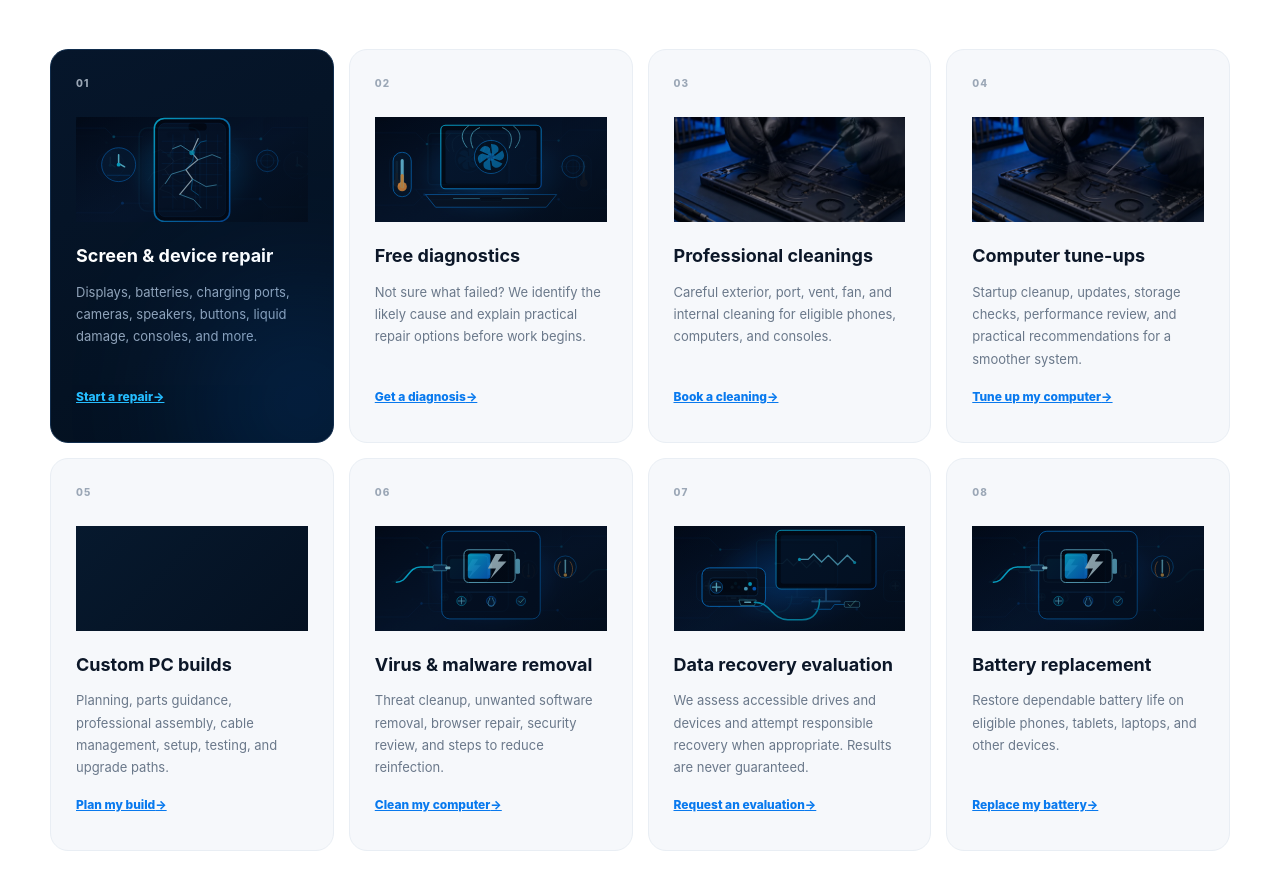
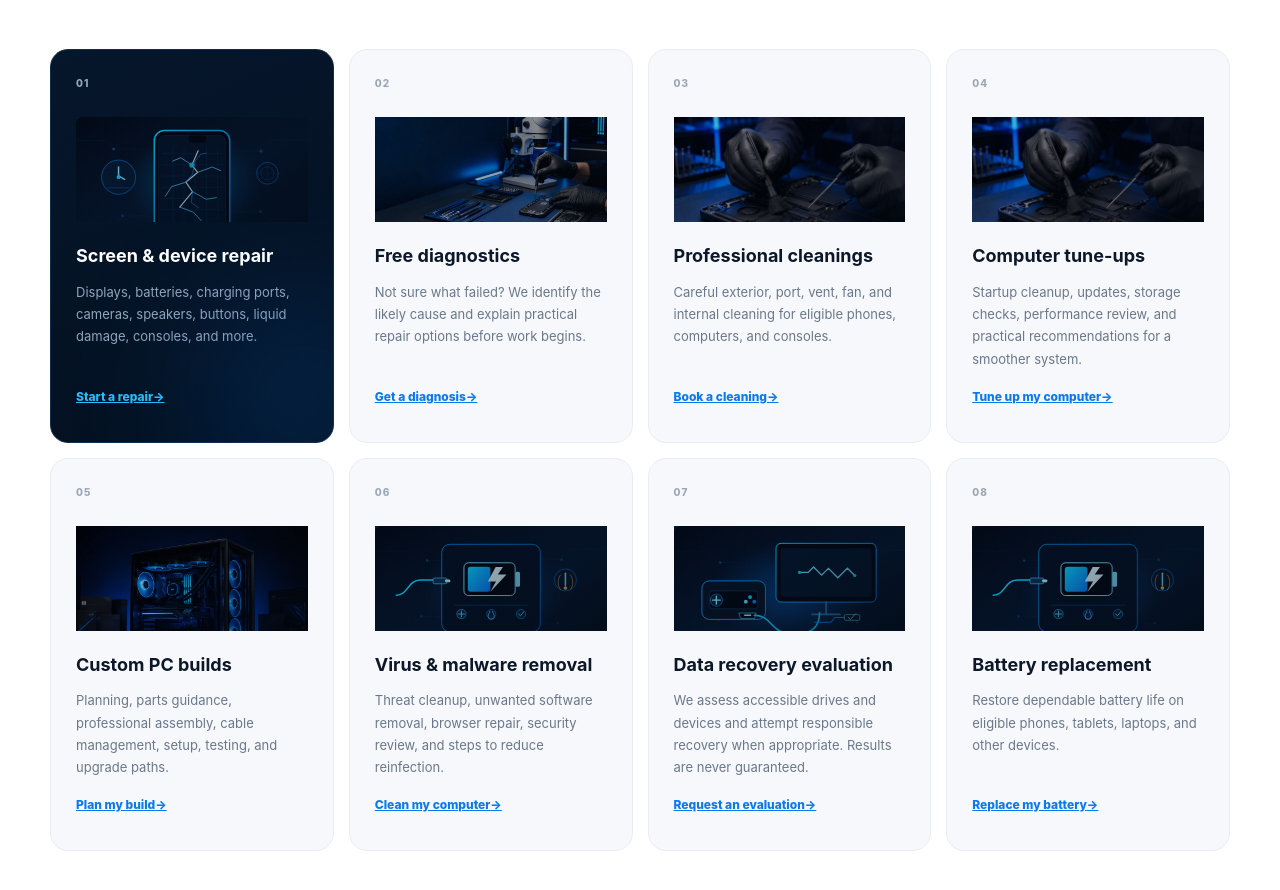
Before and after one commit to ATCoe/gotcracked-site, a plain HTML site: page index.html in a window 1280 px wide. Shown: the part 1394-2284 px from the top of the page. Drawn offline with nearby package versions, Linux system fonts and the light colour scheme; no server answers.

Commit message:
Make customer service imagery deterministic

```diff
--- a/index.html
+++ b/index.html
@@ -71,14 +71,14 @@
       <div class="container">
         <div class="section-heading reveal"><div><p class="eyebrow"><span></span>Everything we do</p><h2>Repair, protect,<br>recover, and upgrade.</h2></div><p>From a simple cleaning to a custom gaming PC, we diagnose clearly, explain the options, and help you make the smartest next move.</p></div>
         <div class="service-grid" aria-label="Repair services">
-          <article class="service-card featured reveal" data-service="Screen repair"><div class="service-number">01</div><div class="service-icon phone-icon"><span></span></div><h3>Screen & device repair</h3><p>Displays, batteries, charging ports, cameras, speakers, buttons, liquid damage, consoles, and more.</p><a class="card-link" href="request.html?service=Screen%20repair">Start a repair <span>&#8594;</span></a></article>
-          <article class="service-card reveal" data-service="Free diagnostic"><div class="service-number">02</div><div class="service-icon diagnostic-icon"><span></span></div><h3>Free diagnostics</h3><p>Not sure what failed? We identify the likely cause and explain practical repair options before work begins.</p><a class="card-link" href="request.html?service=Free%20diagnostic">Get a diagnosis <span>&#8594;</span></a></article>
-          <article class="service-card reveal" data-service="Device cleaning"><div class="service-number">03</div><div class="service-icon cleaning-icon"><span></span></div><h3>Professional cleanings</h3><p>Careful exterior, port, vent, fan, and internal cleaning for eligible phones, computers, and consoles.</p><a class="card-link" href="request.html?service=Device%20cleaning">Book a cleaning <span>&#8594;</span></a></article>
-          <article class="service-card reveal" data-service="Computer tune-up"><div class="service-number">04</div><div class="service-icon tuneup-icon"><span></span></div><h3>Computer tune-ups</h3><p>Startup cleanup, updates, storage checks, performance review, and practical recommendations for a smoother system.</p><a class="card-link" href="request.html?service=Computer%20tune-up">Tune up my computer <span>&#8594;</span></a></article>
-          <article class="service-card reveal" data-service="Custom PC build"><div class="service-number">05</div><div class="service-icon pc-icon"><span></span></div><h3>Custom PC builds</h3><p>Planning, parts guidance, professional assembly, cable management, setup, testing, and upgrade paths.</p><a class="card-link" href="pc-build.html">Plan my build <span>&#8594;</span></a></article>
-          <article class="service-card reveal" data-service="Virus removal"><div class="service-number">06</div><div class="service-icon security-icon"><span></span></div><h3>Virus & malware removal</h3><p>Threat cleanup, unwanted software removal, browser repair, security review, and steps to reduce reinfection.</p><a class="card-link" href="request.html?service=Virus%20removal">Clean my computer <span>&#8594;</span></a></article>
-          <article class="service-card reveal" data-service="Data recovery evaluation"><div class="service-number">07</div><div class="service-icon recovery-icon"><span></span></div><h3>Data recovery evaluation</h3><p>We assess accessible drives and devices and attempt responsible recovery when appropriate. Results are never guaranteed.</p><a class="card-link" href="request.html?service=Data%20recovery%20evaluation">Request an evaluation <span>&#8594;</span></a></article>
-          <article class="service-card reveal" data-service="Battery replacement"><div class="service-number">08</div><div class="service-icon battery-icon"><span></span></div><h3>Battery replacement</h3><p>Restore dependable battery life on eligible phones, tablets, laptops, and other devices.</p><a class="card-link" href="request.html?service=Battery%20replacement">Replace my battery <span>&#8594;</span></a></article>
+          <article class="service-card featured reveal" data-service="Screen repair"><div class="service-number">01</div><div class="service-icon"><img src="assets/issue-cracked-screen.svg" alt="" aria-hidden="true"></div><h3>Screen & device repair</h3><p>Displays, batteries, charging ports, cameras, speakers, buttons, liquid damage, consoles, and more.</p><a class="card-link" href="request.html?service=Screen%20repair">Start a repair <span>&#8594;</span></a></article>
+          <article class="service-card reveal" data-service="Free diagnostic"><div class="service-number">02</div><div class="service-icon"><img src="assets/repair-bench-v2.webp" alt="" aria-hidden="true"></div><h3>Free diagnostics</h3><p>Not sure what failed? We identify the likely cause and explain practical repair options before work begins.</p><a class="card-link" href="request.html?service=Free%20diagnostic">Get a diagnosis <span>&#8594;</span></a></article>
+          <article class="service-card reveal" data-service="Device cleaning"><div class="service-number">03</div><div class="service-icon"><img src="assets/laptop-service-v2.webp" alt="" aria-hidden="true"></div><h3>Professional cleanings</h3><p>Careful exterior, port, vent, fan, and internal cleaning for eligible phones, computers, and consoles.</p><a class="card-link" href="request.html?service=Device%20cleaning">Book a cleaning <span>&#8594;</span></a></article>
+          <article class="service-card reveal" data-service="Computer tune-up"><div class="service-number">04</div><div class="service-icon"><img src="assets/laptop-service-v2.webp" alt="" aria-hidden="true"></div><h3>Computer tune-ups</h3><p>Startup cleanup, updates, storage checks, performance review, and practical recommendations for a smoother system.</p><a class="card-link" href="request.html?service=Computer%20tune-up">Tune up my computer <span>&#8594;</span></a></article>
+          <article class="service-card reveal" data-service="Custom PC build"><div class="service-number">05</div><div class="service-icon"><img src="assets/custom-pc-v3.webp" alt="" aria-hidden="true"></div><h3>Custom PC builds</h3><p>Planning, parts guidance, professional assembly, cable management, setup, testing, and upgrade paths.</p><a class="card-link" href="pc-build.html">Plan my build <span>&#8594;</span></a></article>
+          <article class="service-card reveal" data-service="Virus removal"><div class="service-number">06</div><div class="service-icon"><img src="assets/issue-battery-health.svg" alt="" aria-hidden="true"></div><h3>Virus & malware removal</h3><p>Threat cleanup, unwanted software removal, browser repair, security review, and steps to reduce reinfection.</p><a class="card-link" href="request.html?service=Virus%20removal">Clean my computer <span>&#8594;</span></a></article>
+          <article class="service-card reveal" data-service="Data recovery evaluation"><div class="service-number">07</div><div class="service-icon"><img src="assets/issue-console-hdmi.svg" alt="" aria-hidden="true"></div><h3>Data recovery evaluation</h3><p>We assess accessible drives and devices and attempt responsible recovery when appropriate. Results are never guaranteed.</p><a class="card-link" href="request.html?service=Data%20recovery%20evaluation">Request an evaluation <span>&#8594;</span></a></article>
+          <article class="service-card reveal" data-service="Battery replacement"><div class="service-number">08</div><div class="service-icon"><img src="assets/issue-battery-health.svg" alt="" aria-hidden="true"></div><h3>Battery replacement</h3><p>Restore dependable battery life on eligible phones, tablets, laptops, and other devices.</p><a class="card-link" href="request.html?service=Battery%20replacement">Replace my battery <span>&#8594;</span></a></article>
         </div>
         <div class="service-rail-hint" aria-hidden="true"><span>Swipe to explore more services</span><b>&#8594;</b></div>
         <div class="service-feature reveal"><img src="assets/custom-pc-v3.webp" alt="Completed blue-lit custom gaming computer" loading="lazy" decoding="async"><div><p class="eyebrow"><span></span>Custom PC builds</p><h3>Built clean. Ready to perform.</h3><p>From parts guidance through assembly, cable management, setup, and testing, we build a finished system—not a pile of components.</p><a class="button" href="pc-build.html">Plan a custom build →</a></div></div>
@@ -166,6 +166,6 @@
   <script src="https://cdn.jsdelivr.net/npm/@supabase/supabase-js@2.112.3/dist/umd/supabase.min.js" integrity="sha384-l8ah+VgaWtk1mvOe9VC+OirC6qHFF4yH7l7mKRidV9MSti3E9F463bMp6ZVN4kuC" crossorigin="anonymous"></script>
   <script src="supabase.js?v=20260826-release3"></script>
   <script src="app.js?v=20260828-account1"></script>
-  <script src="customer-chat.js?v=20260902-accessibility1"></script><script src="asset-pass.js?v=20260903-assets2"></script>
+<script src="customer-chat.js?v=20260902-accessibility1"></script>
 </body>
 </html>
```
